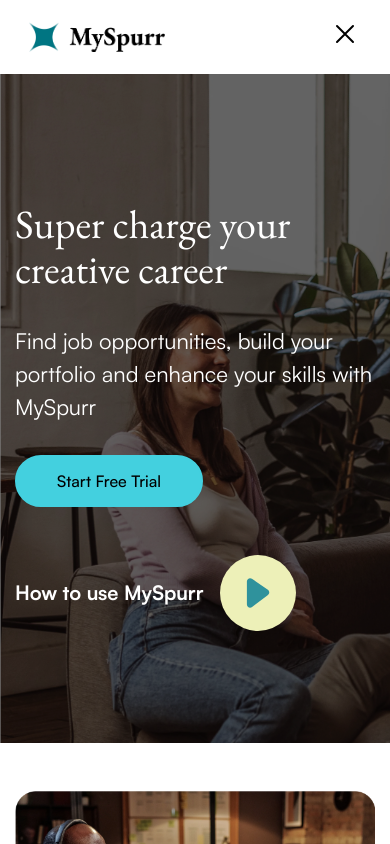
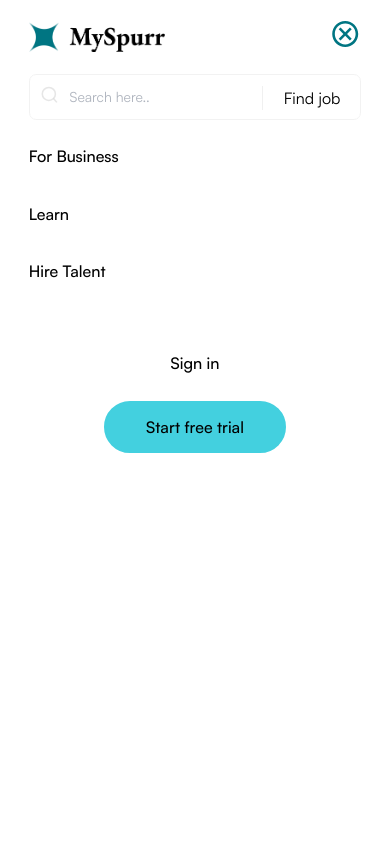
Before and after one commit to tobyakin/MySpurr-Landing-Page, a Vue app: page / in a window 390 px wide. Both pictures are taken after a click on the button 345 px from the left and 34 px from the top of the page. Shown: the top 844 px of the page. Built offline with nearby package versions, Linux system fonts and the light colour scheme.

Commit message:
feat: mobile drop down

```diff
--- a/src/components/Navbar/Navbar.vue
+++ b/src/components/Navbar/Navbar.vue
@@ -127,22 +127,107 @@
               <svg
                 v-else
                 xmlns="http://www.w3.org/2000/svg"
+                class="w-8 h-8"
+                viewBox="0 0 40 40"
                 fill="none"
-                viewBox="0 0 24 24"
-                stroke-width="1.5"
-                stroke="currentColor"
-                class="w-8 h-8"
               >
-                <path
-                  stroke-linecap="round"
-                  stroke-linejoin="round"
-                  d="M6 18L18 6M6 6l12 12"
-                />
+                <g clip-path="url(#clip0_2694_20501)">
+                  <path
+                    d="M20.2725 3.75C11.2862 3.75 4.02246 11.0137 4.02246 20C4.02246 28.9862 11.2862 36.25 20.2725 36.25C29.2587 36.25 36.5225 28.9862 36.5225 20C36.5225 11.0137 29.2587 3.75 20.2725 3.75ZM20.2725 33C13.1062 33 7.27246 27.1663 7.27246 20C7.27246 12.8337 13.1062 7 20.2725 7C27.4387 7 33.2725 12.8337 33.2725 20C33.2725 27.1663 27.4387 33 20.2725 33ZM26.1062 11.875L20.2725 17.7087L14.4387 11.875L12.1475 14.1663L17.9812 20L12.1475 25.8337L14.4387 28.125L20.2725 22.2913L26.1062 28.125L28.3975 25.8337L22.5637 20L28.3975 14.1663L26.1062 11.875Z"
+                    fill="#007582"
+                  />
+                </g>
+                <defs>
+                  <clipPath id="clip0_2694_20501">
+                    <rect
+                      width="39"
+                      height="39"
+                      fill="white"
+                      transform="translate(0.772461 0.5)"
+                    />
+                  </clipPath>
+                </defs>
               </svg>
             </button>
           </div>
         </div>
       </header>
+      <div
+        v-if="showMobile"
+        :class="{ 'animate__animated animate__slideOutLeft': !showMobile }"
+        class="sticky z-20 bg-white animate__animated animate__slideInLeft lg:hidden w-full h-screen"
+      >
+        <div class="flex justify-start mb-8">
+          <div class="flex-grow">
+            <ul class="flex flex-col font-Satoshi500 gap-4">
+              <li>
+                <div class="w-full relative flex">
+                  <SearchBarIcon class="absolute left-3 top-3" /><input
+                    class="w-full font-light font-Satoshi400 text-[14px] p-3 pl-9 pr-24 border-[#F0F0F0] border-[1px] opacity-[0.8029] rounded-[7px] text-sm"
+                    placeholder=" Search here.."
+                    type="text"
+                  /><button
+                    class="absolute right-0 top-3 font-Satoshi400 text-[16px] px-[21px] border-l-[#F0F0F0] border-l-[1px]"
+                  >
+                    Find job
+                  </button>
+                </div>
+              </li>
+
+              <li>
+                <router-link
+                  to="/business"
+                  :class="route.name === 'business' ? 'text-[#2F929C] ' : ''"
+                  class="p-[10px] px-0 flex justify-start rounded-[5px]"
+                >
+                  <span class="place-self-center text-[16px] leading-[21.6px]"
+                    >For Business
+                  </span>
+                </router-link>
+              </li>
+              <li>
+                <router-link
+                  to="/learn"
+                  :class="route.name === 'learn' ? 'text-[#2F929C] ' : ''"
+                  class="p-[10px] px-0 flex justify-start rounded-[5px]"
+                >
+                  <span class="place-self-center text-[16px] leading-[21.6px]"
+                    >Learn
+                  </span>
+                </router-link>
+              </li>
+              <li>
+                <router-link
+                  to="/hire-talent"
+                  :class="route.name === 'hire-talent' ? 'text-[#2F929C] ' : ''"
+                  class="p-[10px] px-0 flex justify-start rounded-[5px]"
+                >
+                  <span class="place-self-center text-[16px] leading-[21.6px]"
+                    >Hire Talent
+                  </span>
+                </router-link>
+              </li>
+            </ul>
+            <div class="flex flex-col mt-12 items-center gap-4">
+              <a
+                role="button"
+                target="_blank"
+                :href="landingUrl + 'login'"
+                class="btn-light font-Satoshi500 !text-[16px]"
+              >
+                Sign in
+              </a>
+              <a
+                role="button"
+                target="_blank"
+                :href="landingUrl + 'signup'"
+                class="btn-brand font-Satoshi500"
+                >Start free trial</a
+              >
+            </div>
+          </div>
+        </div>
+      </div>
     </div>
   </div>
 </template>
```
